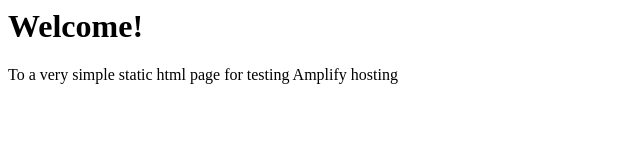
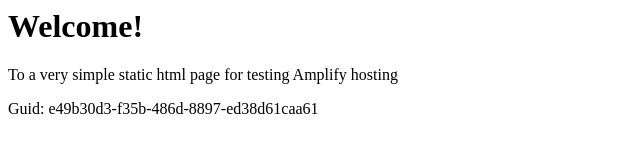
Before and after one commit to aws-aemilia-sin/Github-PR-Commit-Integration-Test-DoNotTouch-v1-preprod-ap-southeast-1, a website: page src/index.html in a window 1280 px wide. Shown: the whole page, without its empty margins (0-640 px from the left). Drawn offline with Linux system fonts and the light colour scheme.

Commit message:
commit from integ tests

```diff
--- a/src/index.html
+++ b/src/index.html
@@ -1,3 +1,5 @@
+
+
 <html lang="en">
 
 <head>
@@ -10,6 +12,6 @@
 <body>
     <h1>Welcome!</h1>
     <p>To a very simple static html page for testing Amplify hosting</p>
-</body>
+    <p>Guid: e49b30d3-f35b-486d-8897-ed38d61caa61</p></body>
 
 </html>
```
